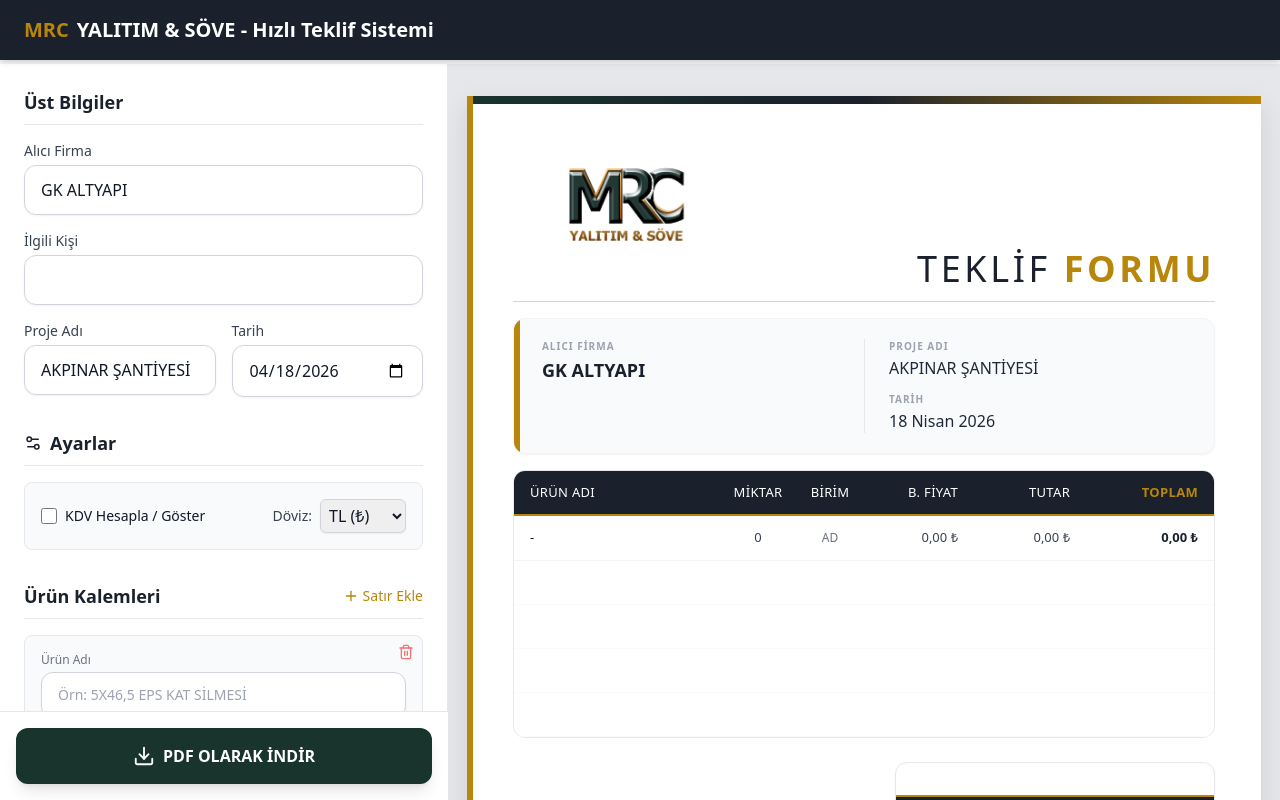
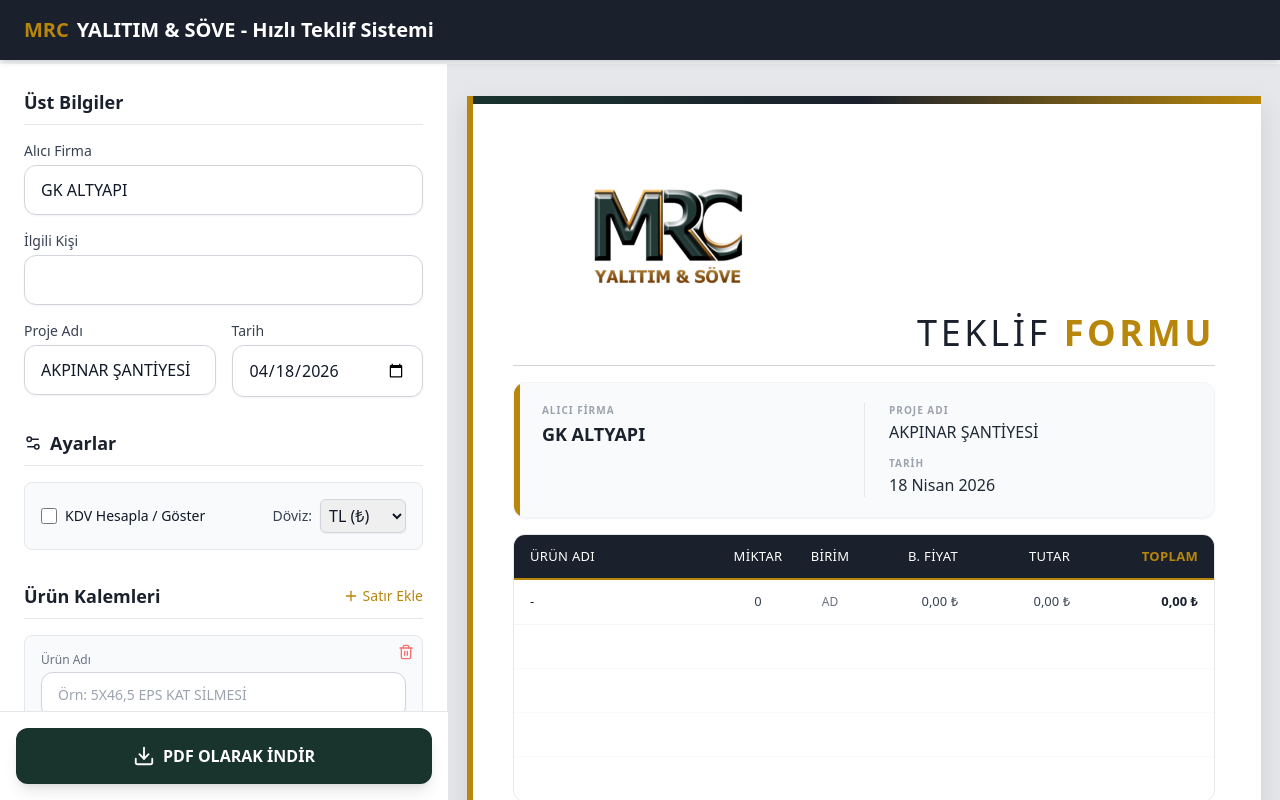
Before and after one commit to talhaff/Teklif_modul, a React (Vite) app: page / in a window 1280 px wide. Built offline with nearby package versions, Linux system fonts and the light colour scheme.

Commit message:
feat: add DocumentHeader component for quote preview display

```diff
--- a/src/components/Preview/DocumentHeader.jsx
+++ b/src/components/Preview/DocumentHeader.jsx
@@ -14,11 +14,11 @@ function DocumentHeader({ headerInfo }) {
   };
 
   return (
-    <div className="mb-4 px-2 pt-24">
+    <div className="mb-4 px-2 pt-40">
       {/* Top Section with Logo and Title */}
       <div className="flex justify-between items-end pb-2 mb-4 border-b border-gray-300 relative h-16">
         <div className="absolute -left-8 -bottom-4">
-           <img src="/logo.png" alt="MRC YALITIM Logo" className="h-[14rem] mix-blend-multiply object-contain" />
+           <img src="/logo.png" alt="MRC YALITIM Logo" className="h-[18rem] mix-blend-multiply object-contain" />
         </div>
         <div className="text-right w-full">
           <h2 className="text-4xl font-light tracking-widest text-brand-dark mb-1">TEKLİF <span className="font-bold text-brand-gold">FORMU</span></h2>
```
